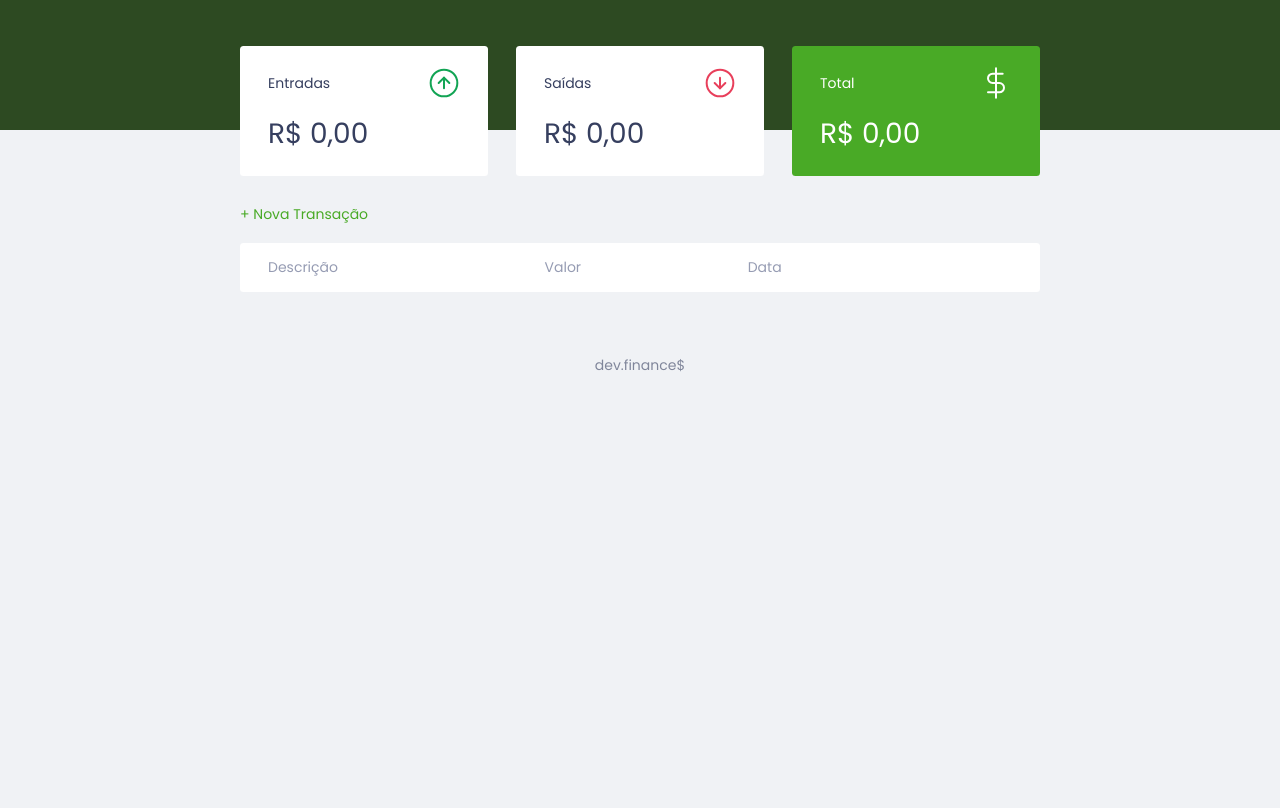
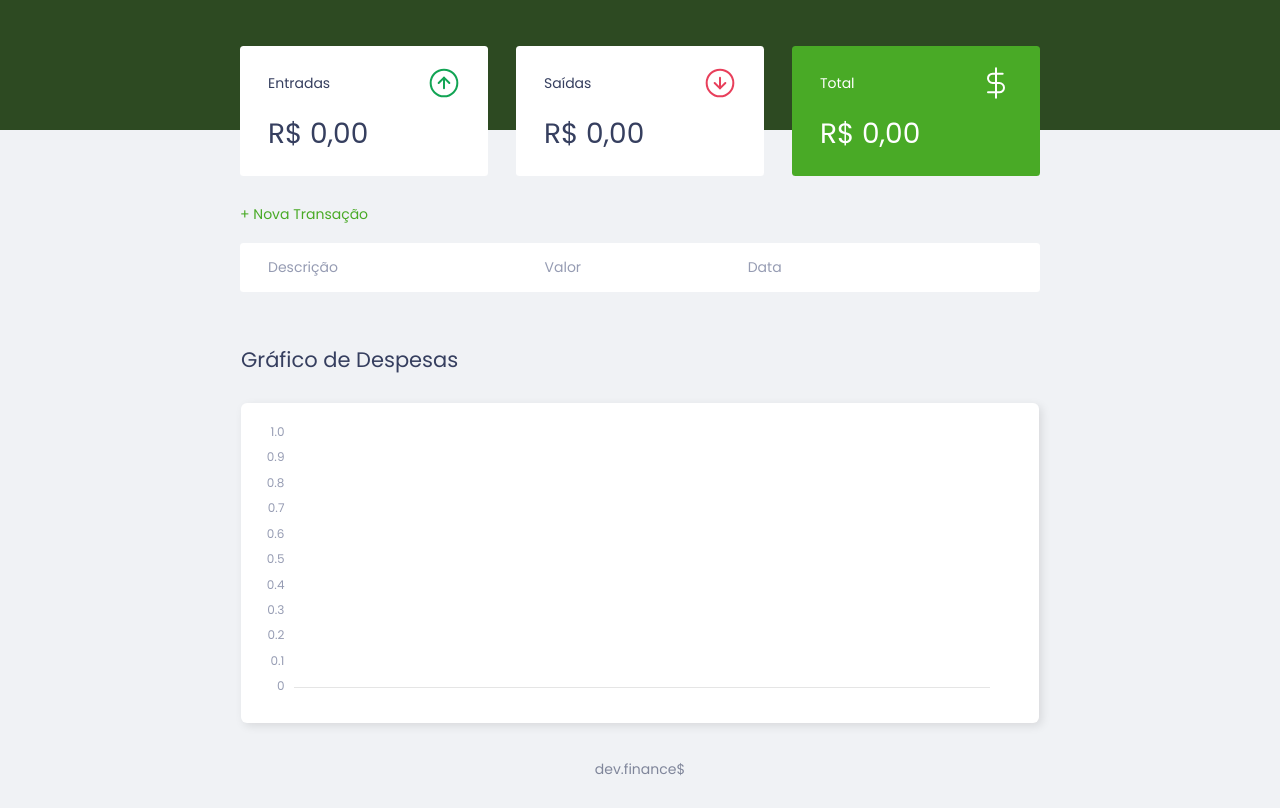
Before and after one commit to lauxlorenzo/maratona.discover, a plain HTML site: page index.html in a window 1280 px wide. Shown: the part 95-903 px from the top of the page. Before the commit the page ends 800 px from the top, so only its background shows below. Drawn offline with nearby package versions, Linux system fonts and the light colour scheme.

Commit message:
Add Chart

```diff
--- a/index.html
+++ b/index.html
@@ -8,7 +8,9 @@
 
     <link rel="stylesheet" href="./style.css">
     <link rel="preconnect" href="https://fonts.gstatic.com">
-    <link href="https://fonts.googleapis.com/css2?family=Poppins:ital,wght@0,100;0,200;0,400;0,700;1,100;1,400;1,700&display=swap" rel="stylesheet">
+    <link
+        href="https://fonts.googleapis.com/css2?family=Poppins:ital,wght@0,100;0,200;0,400;0,700;1,100;1,400;1,700&display=swap"
+        rel="stylesheet">
 </head>
 
 <body class="dark-mode">
@@ -19,7 +21,7 @@
             <input id="switch" type="checkbox" name="theme">
             <label for="switch">Toggle</label>
 
-            <p id="darkmode-title">Darkmode</p>
+            <p id="darkmode-title">Modo Escuro</p>
         </div>
 
         <img src="/assets/logo.svg" alt="Logo Dev Finance">
@@ -59,9 +61,7 @@
         <section id="transaction">
             <h2 class="sr-only">Transações</h2>
 
-            <a href="#"
-            onclick="Modal.open()"
-            class="button new">+ Nova Transação</a>
+            <a href="#" onclick="Modal.open()" class="button new">+ Nova Transação</a>
 
             <table id="data-table">
                 <thead>
@@ -90,46 +90,25 @@
                     <form action="" onsubmit="Form.submit(event)">
                         <div class="input-group">
                             <label class="sr-only" for="description">Descrição</label>
-                            <input
-                                type="text"
-                                id="description"
-                                name="description"
-                                placeholder="Descrição">
+                            <input type="text" id="description" name="description" placeholder="Descrição">
                         </div>
 
                         <div class="input-group">
-                            <label
-                                class="sr-only"
-                                for="amount">Valor</label>
-                            <input
-                                type="number"
-                                step="0.01"
-                                id="amount"
-                                name="amount"
-                                placeholder="0,00"
-                            />
+                            <label class="sr-only" for="amount">Valor</label>
+                            <input type="number" step="0.01" id="amount" name="amount" placeholder="0,00" />
                             <small class="help">Use o sinal - (negativo) para despesas e , (vírgula)
                                 para casas decimais
                             </small>
                         </div>
 
                         <div class="input-group">
-                            <label
-                                class="sr-only"
-                                for="date">Data
+                            <label class="sr-only" for="date">Data
                             </label>
-                            <input
-                                type="date"
-                                id="date"
-                                name="date"
-                            />
+                            <input type="date" id="date" name="date" />
                         </div>
 
                         <div class="input-group actions">
-                            <a
-                            onclick="Modal.close()"
-                            href="#"
-                            class="button cancel">Cancelar</a>
+                            <a onclick="Modal.close()" href="#" class="button cancel">Cancelar</a>
                             <button>Salvar</button>
                         </div>
                     </form>
@@ -138,14 +117,24 @@
         </div>
     </div>
 
+    <!-- Gráfico -->
+    <h2 class="sr-only">Gráfico de Dispesas</h2>
+
+    <div class="chart-container">
+        <h2 class="button new">Gráfico de Despesas</h2>
+        <canvas id="chart"></canvas>
+    </div>
+
+
+
     <footer>
-        <dp>dev.finance$</p>
+        <p>dev.finance$</p>
     </footer>
 
-    <script src="./scripts.js">
-
-    </script>
-
+    <script src="https://cdnjs.cloudflare.com/ajax/libs/Chart.js/2.9.4/Chart.min.js"
+        integrity="sha512-d9xgZrVZpmmQlfonhQUvTR7lMPtO7NkZMkA0ABN3PHCbKA5nqylQ/yWlFAyY6hYgdF1Qh6nYiuADWwKB4C2WSw=="
+        crossorigin="anonymous"></script>
+    <script src="/scripts.js"></script>
 
 </body>
 
--- a/scripts.js
+++ b/scripts.js
@@ -156,7 +156,15 @@ const Utils = {
         })
 
         return signal + value
+    },
+
+    darkModeColor() {
+        if (localStorage.getItem('isDarkMode') === true) {
+            return 'rgba(255, 255, 255, 0.7)'
+        } else {
+            return '#969cb3'
         }
+    },
 }
 
 // Pegando os dados do formulário de adição de transação
@@ -231,10 +239,11 @@ const Form = {
     }
 }
 
-// Dark mode
+
+// Dark mode --------------------------------------------
 
 //Pegando o input
-    const checkbox = document.getElementById("switch")
+checkbox = document.getElementById("switch"),
 
     //Clicando no input
     checkbox.addEventListener("change", ({ target }) => {
@@ -264,8 +273,108 @@ const Form = {
 }
 checkboxStatus()
 
+
+// Gráfico
+const Graph = {
+    // Criando e imprimindo o Gráfico
+    hook: document.getElementById("chart").getContext("2d"),
+    constructor: {
+        type: 'line',
+        data: {
+            labels: [],
+            datasets: [{
+                label: 'Transação',
+                data: [],
+                backgroundColor: ['rgba(0, 0, 0, 0)'],
+                borderColor: ['#49AA26'],
+                pointBackgroundColor: ['#49AA26']
+            }],
+        },
+        options: {
+            legend: {
+                display: false,
+            },
+            tooltips: {
+                enable: true,
+                intersect: true,
+                backgroundColor: ['#49AA26'],
+                titleFontColor: ['#fff'],
+                bodyFontColor: ['#fff'],
+            },
+            responsive: true,
+            maintainAspectRatio: false,
+            layout: {
+                padding: {
+                    left: 20,
+                    right: 50,
+                    top: 30,
+                    bottom: 20
+                }
+            },
+            scales: {
+                xAxes: [
+                    {
+                        gridLines: {
+                            display: true,
+                        },
+                        ticks: {
+                            fontColor: Utils.darkModeColor(),
+                            fontFamily: 'Poppins',
+                        },
+                    },
+                ],
+                yAxes: [
+                    {
+                        gridLines: {
+                            display: false,
+                        },
+                        ticks: {
+                            fontColor: Utils.darkModeColor(),
+                            fontFamily: 'Poppins',
+                        },
+                    },
+                ],
+            },
+        }
+    },
+
+    // Funcionalidade para pegas as datas
+    getData() {
+        const datas = []
+        Storage.get().forEach((element) => {
+            datas.push(element.date)
+        });
+
+        datas.sort((a, b) => {
+            return new Date(a.split('/').reverse().join('-'))
+                - new Date(b.split('/').reverse().join('-'))
+        });
+
+        App.chart.data.labels = datas;
+    },
+
+    // Funcionalidade para pegas os Amounts
+    getAmount() {
+        const amounts = []
+        Storage.get().forEach((element) => {
+            amounts.push(element.amount / 100)
+        });
+        App.chart.data.datasets[0].data = amounts;
+    },
+
+    // Funcionalidade para recarregar o gráfico
+    graphReload() {
+        Graph.getData();
+        Graph.getAmount();
+        App.chart.update();
+    },
+
+}
+
 // Incializando o aplicativo
 const App = {
+    chart: null,
+    isFirstInitializaiton: true,
     // Inicia o APP
     init() {
         // Adicionando as Transações ao html
@@ -285,10 +394,16 @@ const App = {
         } else {
             document.body.classList.remove("dark-mode")
         }
+
+        if (App.isFirstInitializaiton) {
+            App.chart = new Chart(Graph.hook, Graph.constructor);
+        }
+        Graph.graphReload();
     },
 
     // Recarrega o APP
     reload() {
+        App.isFirstInitializaiton = false,
             DOM.clearTransactions()
         App.init()
     }
--- a/style.css
+++ b/style.css
@@ -350,6 +350,25 @@ td.expense {
     width: 48%;
 }
 
+/* Chart */
+#chart {
+    background-color: var(--table-bg);
+    box-shadow: 3px 3px 10px rgba(0, 0, 0, 0.1);
+    border-radius: 6px;
+}
+
+.chart-container {
+    /* position: relative; */
+    margin: auto;
+    height: 40vh;
+    width: 80vw;
+    margin-bottom: 6rem;
+}
+
+.chart-container h2 {
+    margin-bottom: 2rem !important;
+}
+
 /* Footer */
 
 footer {
@@ -371,6 +390,14 @@ footer {
         grid-template-columns: 1fr 1fr 1fr;
         gap: 2rem;
     }
+
+    .chart-container {
+        /* position: relative; */
+        margin: auto;
+        height: 40vh;
+        width: 57rem;
+        margin-bottom: 6rem;
+    }
 }
 
 /* Dark Mode */
```
Lines whose indentation alone changed are shown as unchanged.
